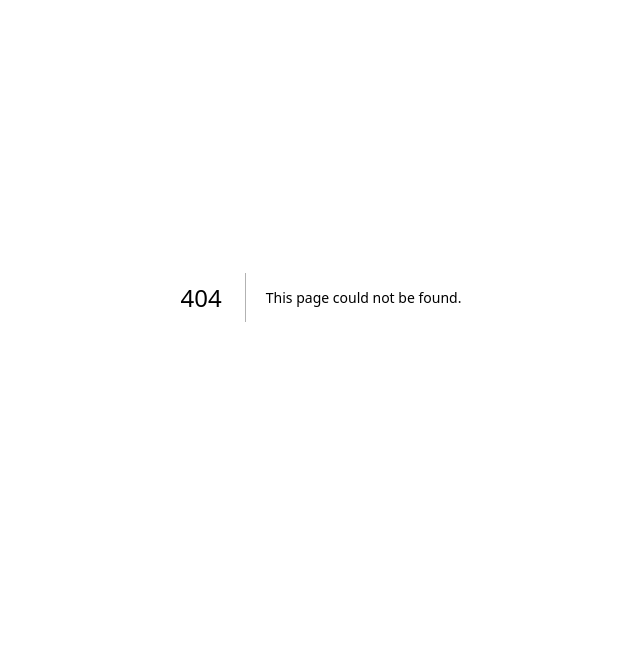
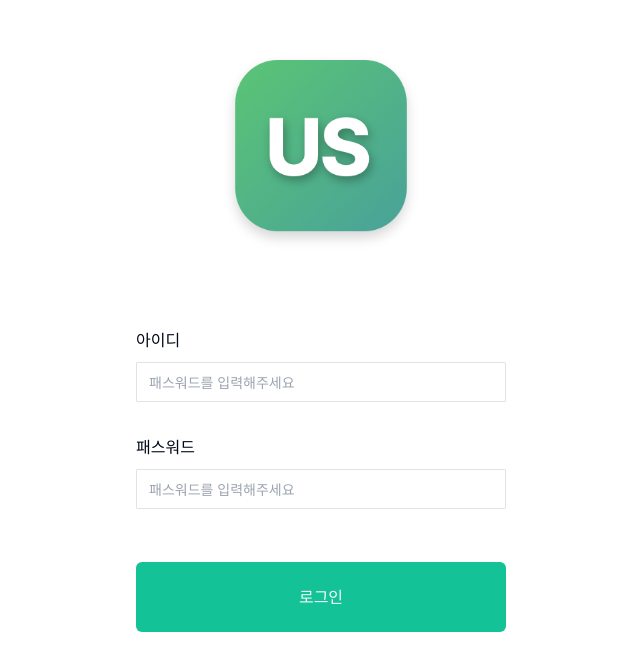
Before and after one commit to Gayun00/Us, a Next.js app: page /login in a window 1280 px wide. Before the commit this address had no page. Shown: the part 103-774 px from the top of the page, without its empty margins (319-959 px from the left). Built offline with nearby package versions, Linux system fonts and the light colour scheme.

Commit message:
Add: 로그인 페이지 UI

```diff
--- /dev/null
+++ b/src/app/login/layout.tsx
@@ -0,0 +1,15 @@
+import React from "react";
+
+const Layout = ({
+  children,
+}: Readonly<{
+  children: React.ReactNode;
+}>) => {
+  return (
+    <div className="h-screen flex flex-col items-center">
+      <div className="mt-[150px] w-[370px] h-full">{children}</div>
+    </div>
+  );
+};
+
+export default Layout;
--- /dev/null
+++ b/src/app/login/page.tsx
@@ -0,0 +1,31 @@
+import Input from "@/components/Input";
+import WideButton from "@/components/WideButton";
+import Image from "next/image";
+import React from "react";
+import Logo from "@/assets/logo.svg";
+
+const LoginPage = () => {
+  return (
+    <div className="flex flex-col items-center">
+      <Image src={Logo} width={210} height={210} alt="logo" />
+      <div className="mt-[71px] mb-[53px] w-full space-y-[33px]">
+        <Input
+          label="아이디"
+          id="id"
+          type="username"
+          placeholder="패스워드를 입력해주세요"
+        />
+
+        <Input
+          label="패스워드"
+          id="password"
+          type="password"
+          placeholder="패스워드를 입력해주세요"
+        />
+      </div>
+      <WideButton text="로그인" />
+    </div>
+  );
+};
+
+export default LoginPage;
--- a/src/components/Input/index.tsx
+++ b/src/components/Input/index.tsx
@@ -5,16 +5,15 @@ import { Label } from "@/components/ui/label";
 interface Props {
   label: string;
   placeholder: string;
-  type: "email" | "password";
+  type: "email" | "password" | "username";
   id: string;
 }
 
 const Input = ({ label, placeholder, id, type }: Props) => {
   return (
     <div className="flex flex-col space-y-[10px]">
-      <Label className="text-md font-medium" htmlFor={id}>
-        {label}
-      </Label>
+      <Label className="text-md font-medium" htmlFor={id} />
+      {label}
       <ShadCnInput id={id} type={type} placeholder={placeholder} />
     </div>
   );
--- a/src/components/WideButton/index.tsx
+++ b/src/components/WideButton/index.tsx
@@ -7,7 +7,7 @@ interface Props {
 
 const WideButton = ({ text }: Props) => {
   return (
-    <Button className="w-full h-[70px] bg-us-primary text-md font-medium">
+    <Button className="w-full h-[70px] bg-us-primary text-md font-medium rounded-md">
       {text}
     </Button>
   );
--- a/src/components/ui/button.tsx
+++ b/src/components/ui/button.tsx
@@ -9,11 +9,11 @@ const buttonVariants = cva(
   {
     variants: {
       variant: {
-        default: "bg-primary text-primary-foreground hover:bg-primary/90",
+        default: "bg-primary text-primary-foreground",
         destructive:
           "bg-destructive text-destructive-foreground hover:bg-destructive/90",
         outline:
-          "border border-input bg-background hover:bg-accent hover:text-accent-foreground",
+          "border border-input bg-background hover:text-accent-foreground",
         secondary:
           "bg-secondary text-secondary-foreground hover:bg-secondary/80",
         ghost: "hover:bg-accent hover:text-accent-foreground",
--- a/src/components/ui/input.tsx
+++ b/src/components/ui/input.tsx
@@ -11,7 +11,7 @@ const Input = React.forwardRef<HTMLInputElement, InputProps>(
       <input
         type={type}
         className={cn(
-          "flex h-10 w-full rounded-xs border border-us-gray-border bg-background px-3 py-2 text-sm ring-offset-background file:border-0 file:bg-transparent file:text-sm file:font-medium placeholder:text-us-gray-placeholder focus-visible:outline-none focus-visible:ring-2 focus-visible:ring-ring focus-visible:ring-offset-2 disabled:cursor-not-allowed disabled:opacity-50",
+          "flex h-10 w-full rounded-xs border border-us-gray-border bg-background px-3 py-2 text-sm ring-offset-background file:border-0 file:bg-transparent file:text-sm file:font-medium placeholder:text-us-gray-placeholder focus-visible:outline-none disabled:cursor-not-allowed disabled:opacity-50",
           className
         )}
         ref={ref}
```
